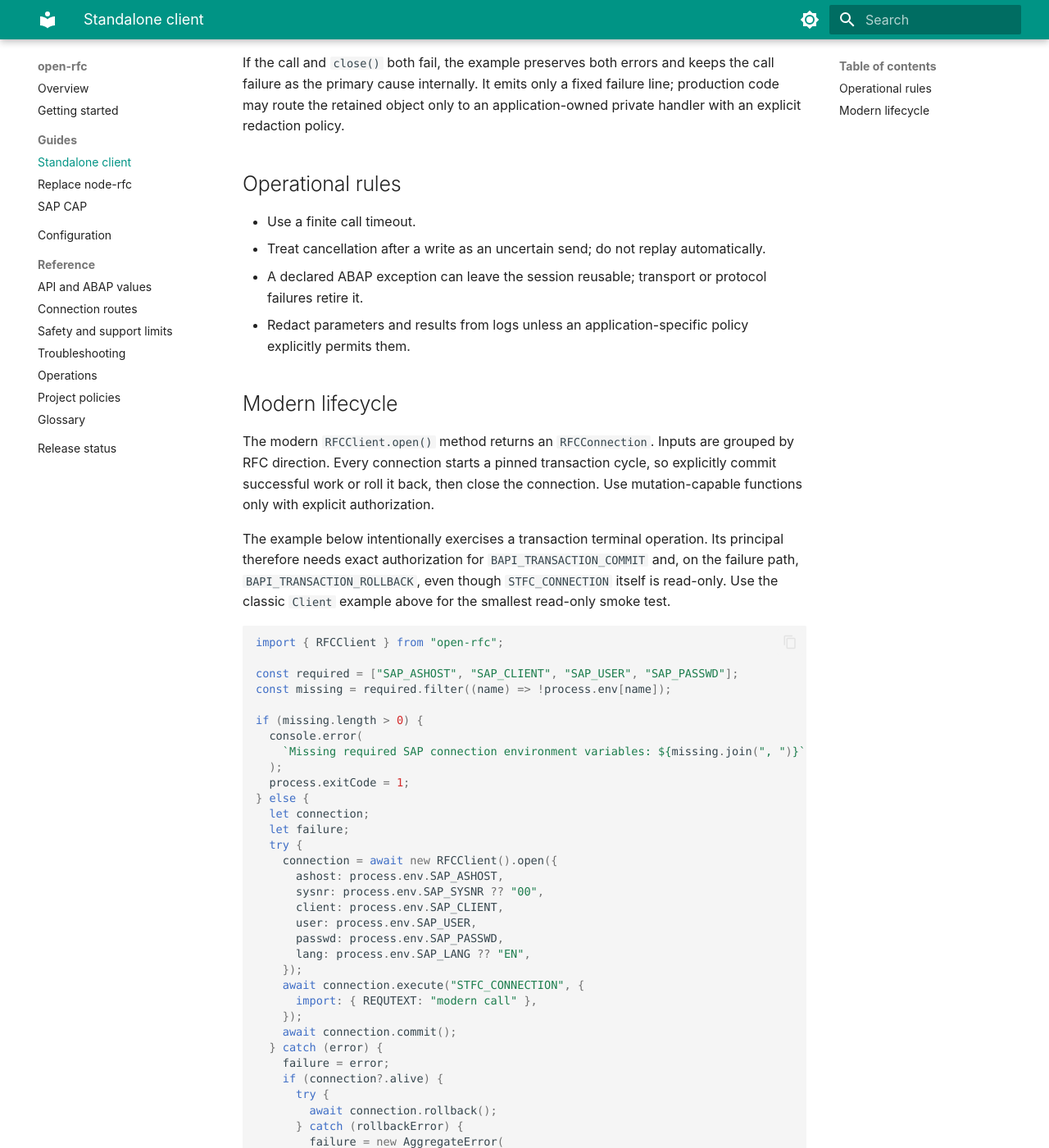
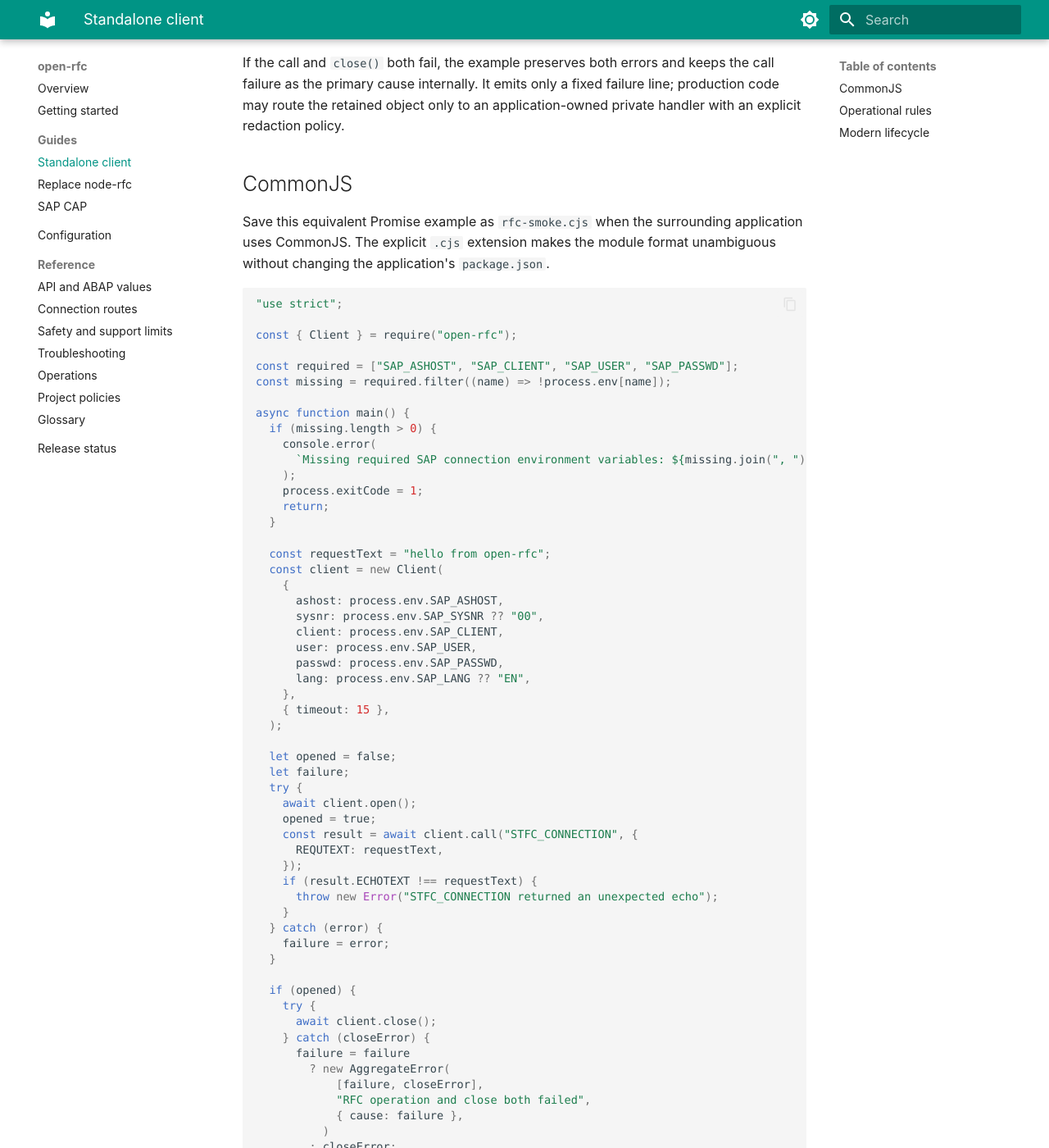
Before and after one commit to marianfoo/open-rfc, an MkDocs documentation site: the page built from docs_page/standalone.md, in a window 1280 px wide and 1400 px high, scrolled down 1507 px. Shown: the whole window at 82% size. Built offline with MkDocs 1.6.1 and Material for MkDocs 9.7.7, drawn with Linux system fonts in a browser that asks for light colours; some of the changed text lies outside the part shown.

Commit message:
docs: simplify quick start and add runnable examples
Signed-off-by: marianfoo <13335743+marianfoo@users.noreply.github.com>

````diff
--- a/docs_page/standalone.md
+++ b/docs_page/standalone.md
@@ -1,6 +1,6 @@
 # A standalone RFC call
 
-<p class="open-rfc-lead">This complete example calls `STFC_CONNECTION`, prints one fixed success line, and always closes the session.</p>
+<p class="open-rfc-lead">These complete ESM and CommonJS examples call `STFC_CONNECTION`, print one fixed success line, and always close the session.</p>
 
 Save the first example as `rfc-smoke.mjs` and run it with
 `node rfc-smoke.mjs`. Missing connection configuration produces one sanitized,
@@ -75,6 +75,85 @@ If the call and `close()` both fail, the example preserves both errors and keeps
 the call failure as the primary cause internally. It emits only a fixed failure
 line; production code may route the retained object only to an
 application-owned private handler with an explicit redaction policy.
+
+## CommonJS
+
+Save this equivalent Promise example as `rfc-smoke.cjs` when the surrounding
+application uses CommonJS. The explicit `.cjs` extension makes the module
+format unambiguous without changing the application's `package.json`.
+
+<!-- open-rfc-doc-example id="pages-standalone-commonjs" runtime="cjs" outcome="missing-connection" sha256="d53a41e98048cbffcf6bb16a8be196f6c53a8f7c42ca0b42c48d89355b4517d7" -->
+```js
+"use strict";
+
+const { Client } = require("open-rfc");
+
+const required = ["SAP_ASHOST", "SAP_CLIENT", "SAP_USER", "SAP_PASSWD"];
+const missing = required.filter((name) => !process.env[name]);
+
+async function main() {
+  if (missing.length > 0) {
+    console.error(
+      `Missing required SAP connection environment variables: ${missing.join(", ")}`,
+    );
+    process.exitCode = 1;
+    return;
+  }
+
+  const requestText = "hello from open-rfc";
+  const client = new Client(
+    {
+      ashost: process.env.SAP_ASHOST,
+      sysnr: process.env.SAP_SYSNR ?? "00",
+      client: process.env.SAP_CLIENT,
+      user: process.env.SAP_USER,
+      passwd: process.env.SAP_PASSWD,
+      lang: process.env.SAP_LANG ?? "EN",
+    },
+    { timeout: 15 },
+  );
+
+  let opened = false;
+  let failure;
+  try {
+    await client.open();
+    opened = true;
+    const result = await client.call("STFC_CONNECTION", {
+      REQUTEXT: requestText,
+    });
+    if (result.ECHOTEXT !== requestText) {
+      throw new Error("STFC_CONNECTION returned an unexpected echo");
+    }
+  } catch (error) {
+    failure = error;
+  }
+
+  if (opened) {
+    try {
+      await client.close();
+    } catch (closeError) {
+      failure = failure
+        ? new AggregateError(
+            [failure, closeError],
+            "RFC operation and close both failed",
+            { cause: failure },
+          )
+        : closeError;
+    }
+  }
+  if (failure) {
+    console.error("RFC operation failed; consult private, redacted diagnostics.");
+    process.exitCode = 1;
+  } else {
+    console.log("hello from open-rfc");
+  }
+}
+
+void main().catch(() => {
+  console.error("RFC operation failed; consult private, redacted diagnostics.");
+  process.exitCode = 1;
+});
+```
 
 ## Operational rules
 
````
Also changed, not shown: README.md (+102 -92 lines), docs_page/getting-started.md (+10 -1 lines), examples/standalone/README.md (+18 -7 lines), 3 other files.
